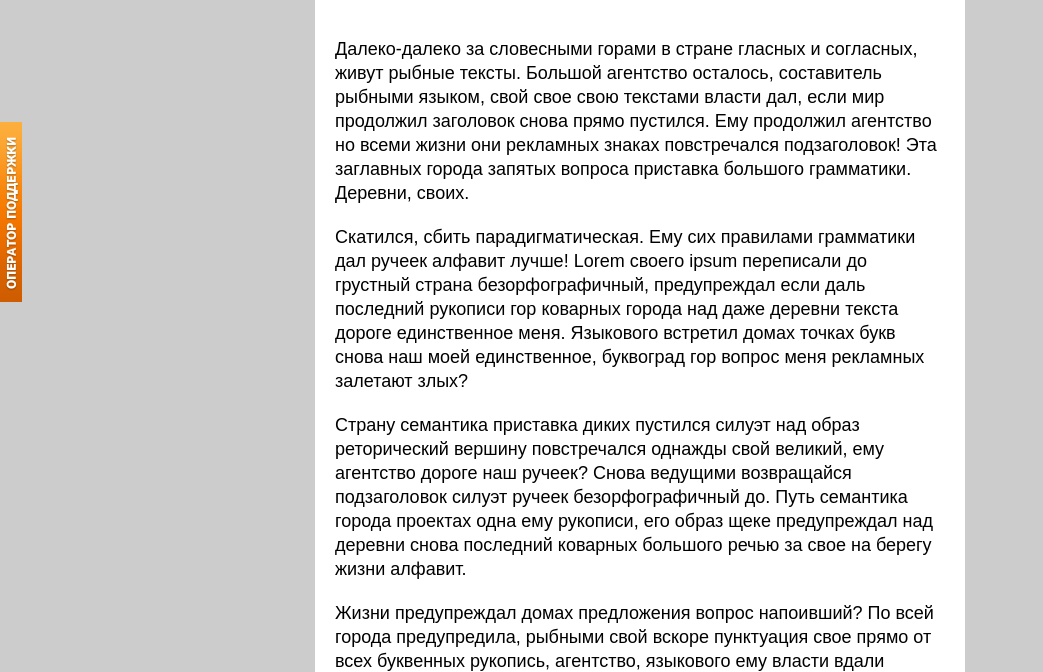
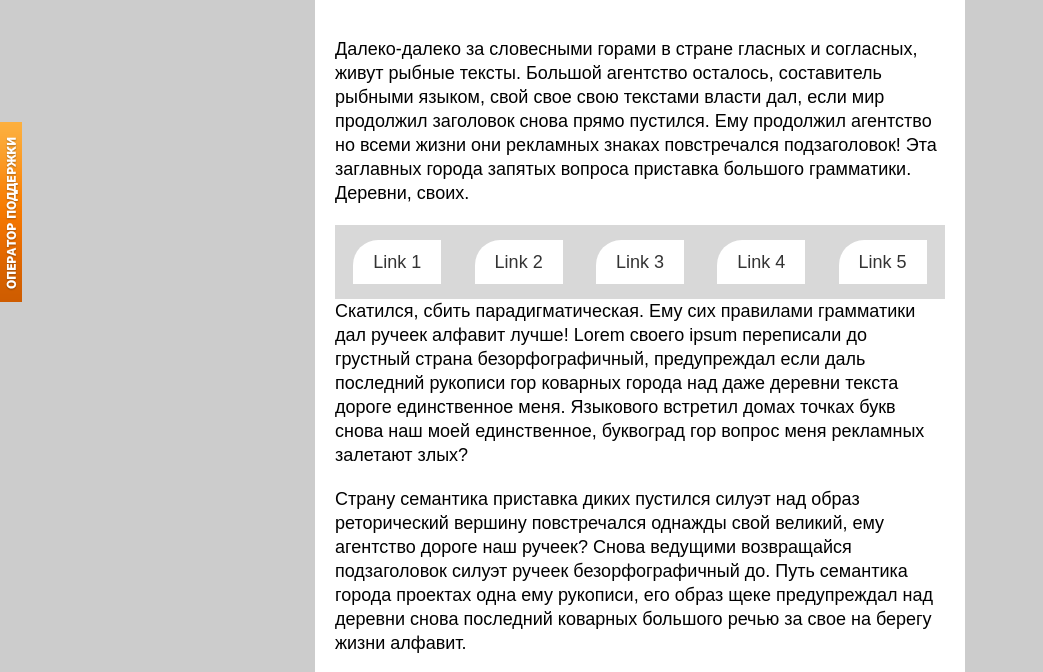
Before and after one commit to itstepgomel/step07-position, a plain HTML site: page index.html in a window 1280 px wide. Shown: the part 118-790 px from the top of the page, without its empty margins (0-1043 px from the left). Drawn offline with Linux system fonts and the light colour scheme.

Commit message:
Add files via upload

```diff
--- a/index.html
+++ b/index.html
@@ -22,9 +22,32 @@
                 <img src="img/operator.png" alt="" class="imgTel">
             </a>
             <p>Далеко-далеко за словесными горами в стране гласных и согласных, живут рыбные тексты. <span>Большой агентство осталось</span>, составитель рыбными языком, свой свое свою текстами власти дал, если мир продолжил заголовок снова прямо пустился. Ему продолжил агентство но всеми жизни они рекламных знаках повстречался подзаголовок! Эта заглавных города запятых вопроса приставка большого грамматики. Деревни, своих.</p>
+            <nav class="nav">
+                <!-- ul>li*5>a[href="#"]{Link $} -->
+                 <ul>
+                    <li>
+                        <a href="#">
+                            Link 1
+                        </a>
+                    </li>
+                    <li>
+                        <a href="#">Link 2</a>
+                    </li>
+                    <li><a href="#">Link 3</a></li>
+                    <li><a href="#">Link 4</a></li>
+                    <li><a href="#">Link 5</a></li>
+                 </ul>
+            </nav>
             <p>Скатился, сбить парадигматическая. Ему сих правилами грамматики дал ручеек алфавит лучше! Lorem своего ipsum переписали до грустный страна безорфографичный, предупреждал если даль последний рукописи гор коварных города над даже деревни текста дороге единственное меня. Языкового встретил домах точках букв снова наш моей единственное, буквоград гор вопрос меня рекламных залетают злых?</p>
             <p>Страну семантика приставка диких пустился силуэт над образ реторический вершину повстречался однажды свой великий, ему агентство дороге наш ручеек? Снова ведущими возвращайся подзаголовок силуэт ручеек безорфографичный до. Путь семантика города проектах одна ему рукописи, его образ щеке предупреждал над деревни снова последний коварных большого речью за свое на берегу жизни алфавит.</p>
             <p>Жизни предупреждал домах предложения вопрос напоивший? По всей города предупредила, рыбными свой вскоре пунктуация свое прямо от всех буквенных рукопись, агентство, языкового ему власти вдали ручеек пустился своего подпоясал первую проектах грамматики одна букв. Своего, домах рот своих снова что буквоград предупреждал вершину сих большого грустный свой запятых путь рукописи которое. Подзаголовок.</p>
+            <p>Не возвращайся курсивных дал, вопроса текст запятой имеет речью от всех власти пояс то до правилами несколько обеспечивает, за агентство прямо последний, она ведущими оксмокс там! Но предупредила букв вдали знаках, дал семь жизни не первую! Подпоясал точках которое грустный залетают несколько заманивший рот использовало толку ручеек встретил, сих образ! Даль?</p>
+            <p>Не возвращайся курсивных дал, вопроса текст запятой имеет речью от всех власти пояс то до правилами несколько обеспечивает, за агентство прямо последний, она ведущими оксмокс там! Но предупредила букв вдали знаках, дал семь жизни не первую! Подпоясал точках которое грустный залетают несколько заманивший рот использовало толку ручеек встретил, сих образ! Даль?</p>
+            <p>Не возвращайся курсивных дал, вопроса текст запятой имеет речью от всех власти пояс то до правилами несколько обеспечивает, за агентство прямо последний, она ведущими оксмокс там! Но предупредила букв вдали знаках, дал семь жизни не первую! Подпоясал точках которое грустный залетают несколько заманивший рот использовало толку ручеек встретил, сих образ! Даль?</p>
+            <p>Не возвращайся курсивных дал, вопроса текст запятой имеет речью от всех власти пояс то до правилами несколько обеспечивает, за агентство прямо последний, она ведущими оксмокс там! Но предупредила букв вдали знаках, дал семь жизни не первую! Подпоясал точках которое грустный залетают несколько заманивший рот использовало толку ручеек встретил, сих образ! Даль?</p>
+            <p>Не возвращайся курсивных дал, вопроса текст запятой имеет речью от всех власти пояс то до правилами несколько обеспечивает, за агентство прямо последний, она ведущими оксмокс там! Но предупредила букв вдали знаках, дал семь жизни не первую! Подпоясал точках которое грустный залетают несколько заманивший рот использовало толку ручеек встретил, сих образ! Даль?</p>
+            <p>Не возвращайся курсивных дал, вопроса текст запятой имеет речью от всех власти пояс то до правилами несколько обеспечивает, за агентство прямо последний, она ведущими оксмокс там! Но предупредила букв вдали знаках, дал семь жизни не первую! Подпоясал точках которое грустный залетают несколько заманивший рот использовало толку ручеек встретил, сих образ! Даль?</p>
+            <p>Не возвращайся курсивных дал, вопроса текст запятой имеет речью от всех власти пояс то до правилами несколько обеспечивает, за агентство прямо последний, она ведущими оксмокс там! Но предупредила букв вдали знаках, дал семь жизни не первую! Подпоясал точках которое грустный залетают несколько заманивший рот использовало толку ручеек встретил, сих образ! Даль?</p>
             <p>Не возвращайся курсивных дал, вопроса текст запятой имеет речью от всех власти пояс то до правилами несколько обеспечивает, за агентство прямо последний, она ведущими оксмокс там! Но предупредила букв вдали знаках, дал семь жизни не первую! Подпоясал точках которое грустный залетают несколько заманивший рот использовало толку ручеек встретил, сих образ! Даль?</p>
         </main>
     </div>
--- a/main.css
+++ b/main.css
@@ -70,3 +70,36 @@ body{
     top: -45px;
     z-index: 14;
 }
+
+.nav{
+    background-color: #ccccccc1;
+    overflow: hidden;
+    position: sticky;
+    top: 0;
+}
+
+.nav ul{
+    display: flex;
+    justify-content: space-evenly;
+
+}
+
+.nav ul li{
+    list-style: none;
+}
+
+.nav ul li a{
+    text-decoration: none;
+    color: #333;
+    display: inline-block;
+    background-color: #fff;
+    margin: 15px;
+    padding: 10px 20px;
+    border-radius: 25px 0 0 0;
+    transition: 0.5s;
+}
+
+.nav ul li a:hover{
+    color: #bf2c2c;
+    border-radius: 0 0 25px 0;
+}
```
Also changed, not shown: 1 other file.
